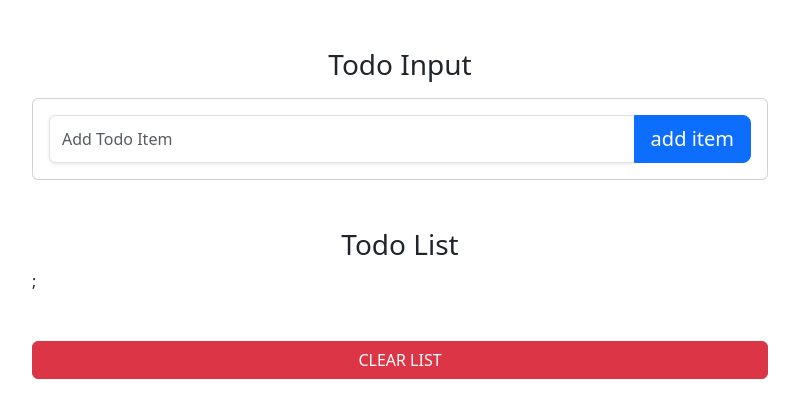
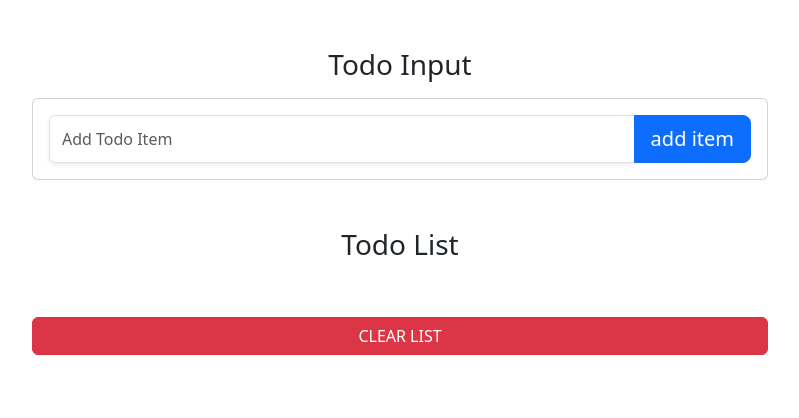
Before and after one commit to muhamademiralfani/tugas-todo-list, a React (Create React App) app: page / in a window 1280 px wide. Shown: the top 418 px of the page, without its empty margins (240-1039 px from the left). Built offline with nearby package versions, Linux system fonts and the light colour scheme.

Commit message:
perubahan ke 7

```diff
--- a/src/App.js
+++ b/src/App.js
@@ -33,13 +33,18 @@ class App extends Component {
     });
   };
   clearList = () => {
-    console.log("clear list");
+    this.setState({
+      items:[]
+    })
   };
   // handleDelete = (id) => {
   //   console.log(`handle delete ${id}`);
   // };
   handleDelete = id => {
-    console.log(`handle delete ${id}`);
+    const filteredItems = this.state.items.filter(item=>item.id !== id)
+    this.setState({
+      items:filteredItems
+    })
   };
 
   handleEdit = id => {
--- a/src/components/TodoList.js
+++ b/src/components/TodoList.js
@@ -17,7 +17,6 @@ export default class TodoList extends Component {
             />
           );
         })}
-        ;
         <button
           className="btn btn-danger btn-block text-uppercase mt-5"
           onClick={clearList}
```
